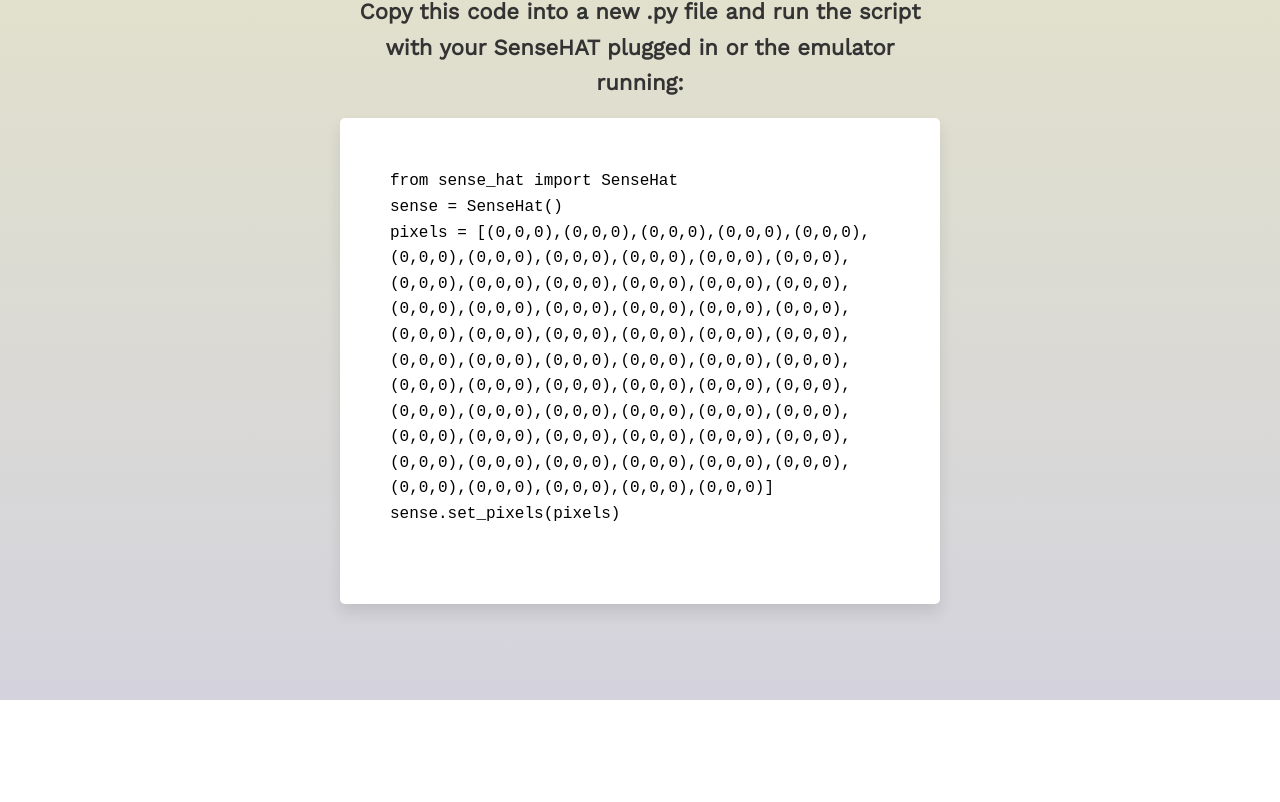
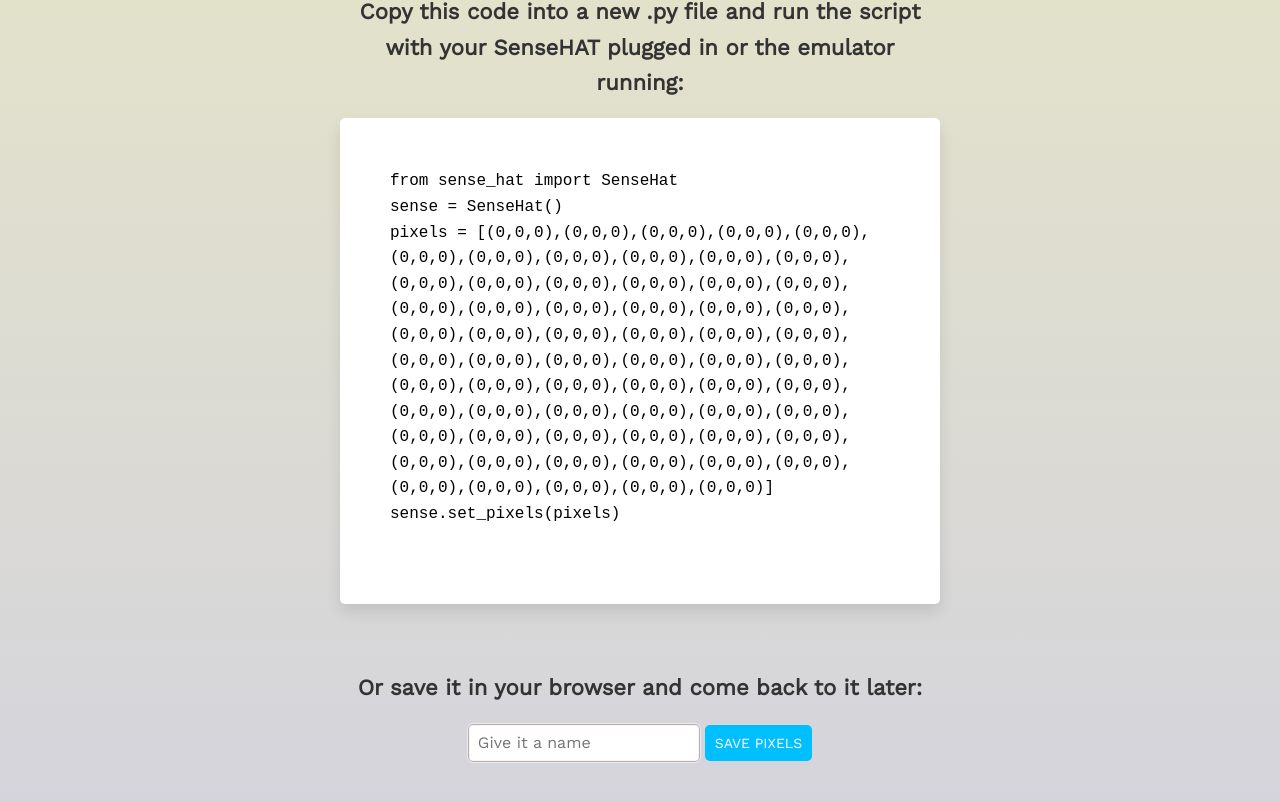
Before and after one commit to ahollister/sensehat-pixelator, a Vue app: page / in a window 1280 px wide. Shown: the part 756-1558 px from the top of the page. Before the commit the page ends 1456 px from the top, so only its background shows below. Built offline with nearby package versions, Linux system fonts and the light colour scheme.

Commit message:
added saveform - styled

```diff
--- a/src/App.vue
+++ b/src/App.vue
@@ -15,6 +15,8 @@
         text="Copy this code into a new .py file and run the script with your SenseHAT plugged in or the emulator running:"
       />
       <CodeDisplay :code="finalCode"/>
+      <Title level="2" text="Or save it in your browser and come back to it later:"/>
+      <SaveForm :pixels="pixels" :deviceOrEmu="radioOptions.selected"/>
     </main>
   </div>
 </template>
@@ -26,6 +28,7 @@
 import PixelGrid from "./components/PixelGrid.vue";
 import RadioOptions from "./components/RadioOptions.vue";
 import CodeDisplay from "./components/CodeDisplay.vue";
+import SaveForm from "./components/SaveForm.vue";
 import "./assets/css/normalize.css";
 import "./assets/css/global.css";
 
@@ -36,7 +39,8 @@
     ColorPicker,
     PixelGrid,
     RadioOptions,
-    CodeDisplay
+    CodeDisplay,
+    SaveForm
   },
   methods: {
     onRGBChange(rgb) {
@@ -77,6 +81,11 @@
     this.radioOptions.selected = this.radioOptions.options[0].name;
     // Generate the initial code
     this.generatePixelCode();
+    // If saves dont exist, set up an object for them
+    if (localStorage.getItem("savedPixels") === null) {
+      let savedPixels = JSON.stringify({ savedPixels: [] });
+      localStorage.setItem("savedPixels", savedPixels);
+    }
   },
   data() {
     return {
--- /dev/null
+++ b/src/components/SaveForm.vue
@@ -0,0 +1,82 @@
+<template>
+  <div class="save">
+    <input type="text" @input="onType" v-model="saveName" placeholder="Give it a name">
+    <button @click="onSave">Save pixels</button>
+    <div v-if="errorEmpty">Please enter a name for your pixels :)</div>
+    <div v-if="errorNameExists">You already have a save under that name, please pick another</div>
+  </div>
+</template>
+
+<script>
+export default {
+  name: "SaveForm",
+  data() {
+    return {
+      saveName: "",
+      errorEmpty: false,
+      errorNameExists: false
+    };
+  },
+  props: {
+    pixels: {},
+    deviceOrEmu: ""
+  },
+  methods: {
+    onType() {
+      this.errorEmpty = false;
+      this.errorNameExists = false;
+    },
+    onSave() {
+      // Error: Name field empty
+      if (this.saveName === "") {
+        this.errorEmpty = true;
+        return;
+      }
+
+      // Error: Name already exists
+      let pixelData = JSON.parse(localStorage.getItem("savedPixels"));
+      pixelData.savedPixels.forEach(element => {
+        if (element.name === this.saveName) this.errorNameExists = true;
+      });
+      if (this.errorNameExists) return;
+
+      // No errors - save
+      let pixelSave = {
+        name: this.saveName,
+        deviceOrEmu: this.deviceOrEmu,
+        pixels: this.pixels
+      };
+      pixelData.savedPixels.push(pixelSave);
+      localStorage.setItem("savedPixels", JSON.stringify(pixelData));
+    }
+  }
+};
+</script>
+
+<style scoped>
+.save {
+  text-align: center;
+}
+input[type="text"] {
+  border-radius: 5px;
+  border: none;
+  box-shadow: inset 0px 0px 1px 1px rgba(71, 26, 26, 0.4),
+    0px 0px 0px 1px rgba(255, 255, 255, 0.5);
+  padding: 10px;
+}
+button {
+  font-size: 14px;
+  text-transform: uppercase;
+  color: white;
+  border-radius: 5px;
+  border: none;
+  padding: 10px;
+  margin-left: 5px;
+  background: #00bfff;
+  cursor: pointer;
+}
+button:hover,
+button:focus {
+  background: #41d0ff;
+}
+</style>
```
